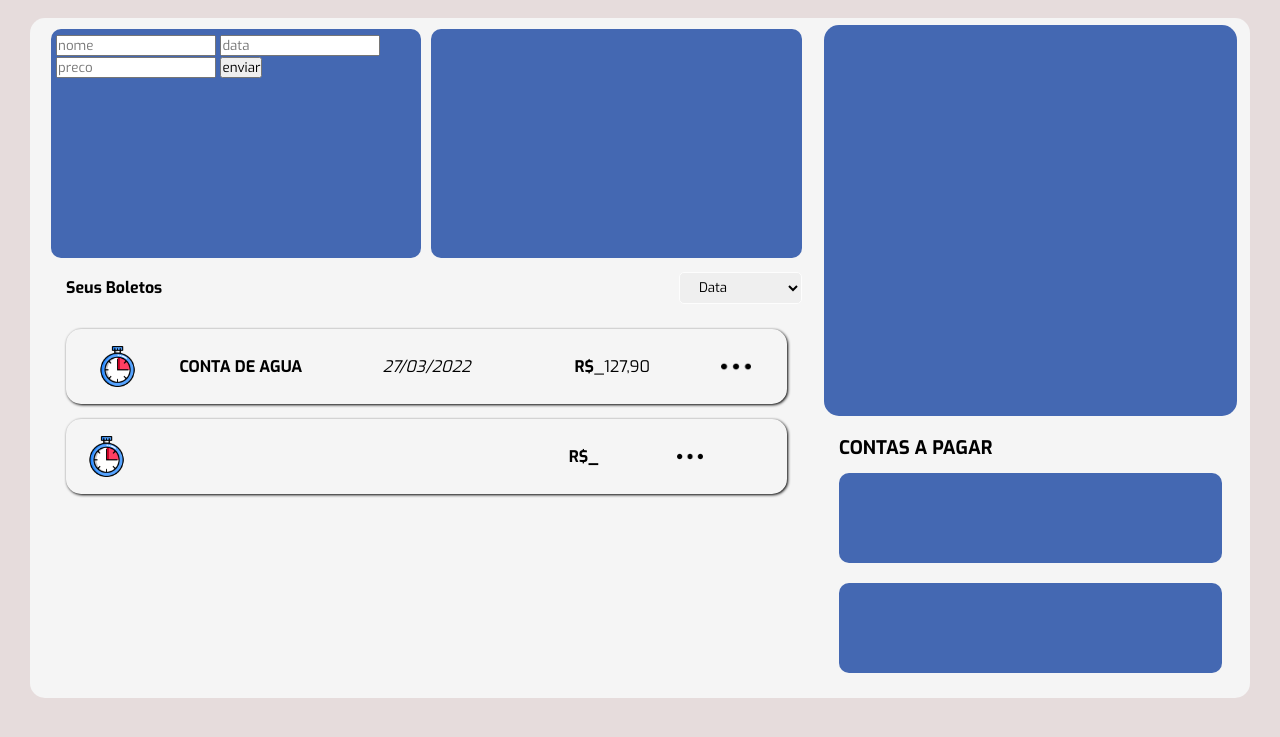
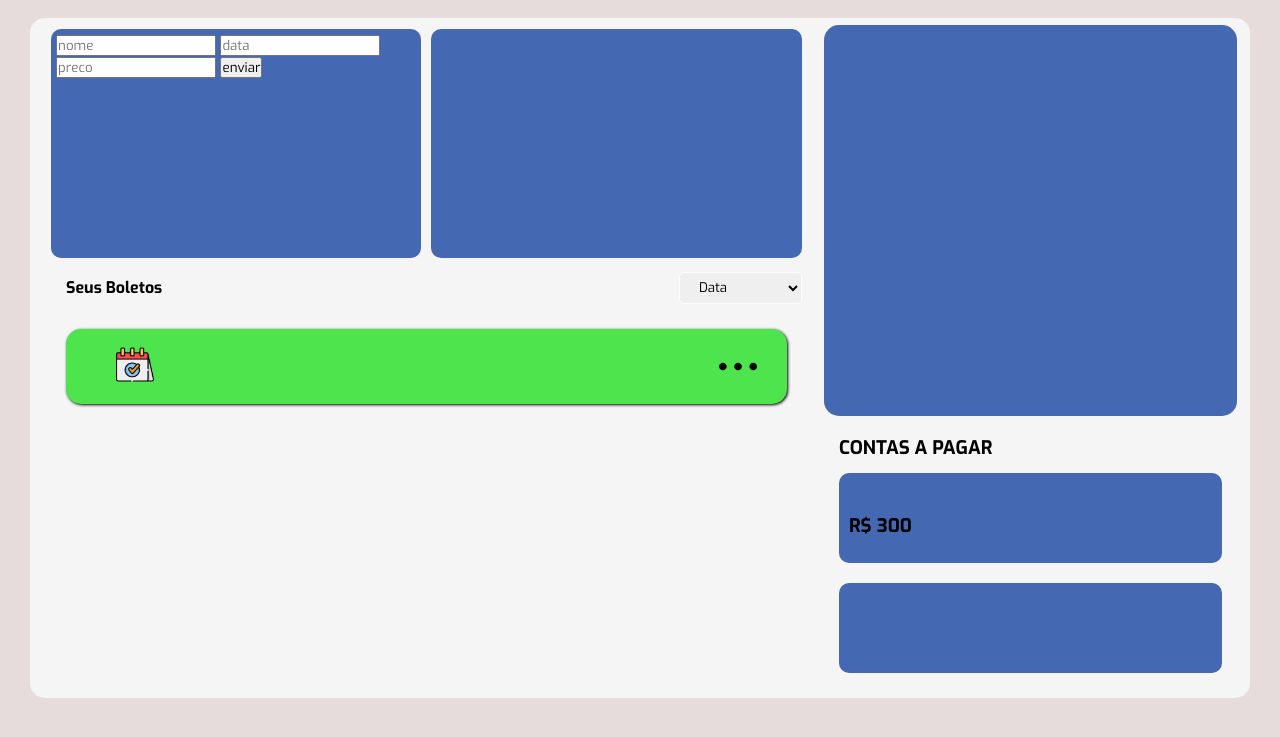
Before and after one commit to matheusjean28/financias, a plain HTML site: page index.html in a window 1280 px wide. Both pictures are taken after a click on the button "enviar". Shown: the part 67-804 px from the top of the page. Drawn offline with Linux system fonts and the light colour scheme.

Commit message:
salvando dados em objeto
dados salvos sem tratativa

```diff
--- a/index.html
+++ b/index.html
@@ -7,7 +7,6 @@
     <meta name="viewport" content="width=device-width, initial-scale=1.0">
     <link rel="stylesheet" href="style.css">
     <title>Document</title>
-    <script src="/script.js" defer ></script>
 
 </head>
 
@@ -33,17 +32,17 @@
         <div class="boletos">
             <div class="filtros">
                 <div class="card-filtros-1">
-                        <input id="name" type="text" placeholder="nome"/>
-                        <input id="data" type="text" placeholder="data"/>
-                        <input id="price" type="text" placeholder="preco"/>
+                    <input id="name" type="text" placeholder="nome" />
+                    <input id="data" type="text" placeholder="data" />
+                    <input id="price" type="text" placeholder="preco" />
 
-                        <button id="submit">enviar</button>
+                    <button id="submit">enviar</button>
                 </div>
                 <div class="card-filtros-2"></div>
             </div>
 
             <div class="vencimentos-boletos">
-                <div class="ordenar" >
+                <div class="ordenar">
                     <p>Seus Boletos</p>
                     <select name="filtrosBoletosStatus" class="ordenar-conteiner">
                         <option value="volvo">Data</option>
@@ -53,18 +52,9 @@
                     </select>
                 </div>
 
-                <div   class="conteiner-boletos-vencimentos">
+                <div class="conteiner-boletos-vencimentos">
                     <ul id="ul-lista">
-                        <li class="">
-                        <div  class="item-lista-boleto ">
-                                <div class="img-item"><img src="/src/cronometro.png" alt=""></div>
-                                <div class="tag-item">CONTA DE AGUA</div>
-                                <div class="date-item">27/03/2022</div>
-                                <div class="price-item"><b>R$</b><p>_127,90</p>
-                                </div>
-                                <div class="more-item"><img src="/more.png" alt=""></div>
-                            </div>
-                        </li>
+
                     </ul>
                 </div>
 
@@ -75,7 +65,10 @@
             <div class="despesas">
                 <h3>CONTAS A PAGAR</h3>
                 <div class="vencimentos">
-                    <div class="card1"></div>
+                    <div class="card1">
+                        <h3> <b> R$ 300</b></h3>
+
+                    </div>
                     <div class="card2"></div>
                 </div>
             </div>
@@ -83,4 +76,5 @@
     </section>
 </body>
 
+<script src="/script.js" defer ></script>
 </html>
--- a/script.js
+++ b/script.js
@@ -1,18 +1,55 @@
 
-let nome = document.getElementById("name").value
-const enviar = document.getElementById("submit")
-const lista = document.getElementById("ul-lista")
-const price = document.getElementById("price").value
-const date = document.getElementById("data").value
-// criar a li
+// pegando informaçoes
+let enviar = document.getElementById('submit')
+let nome = document.getElementById('name')
+let data = document.getElementById('data')
+let preco = document.getElementById('price')
+
+//lista
+let list = document.getElementById('ul-lista')
 
 
-enviar.addEventListener("click", (e) => {
+//funcoes uteis
+let arraydedados = []
+
+function limparInputs() {
+    nome.value = ''
+    data.value = ''
+    price.value = ''
+}
+
+function juntardados() {
+    let name = nome.value;
+    let date = data.value
+    let preco = price.value
+
+
+        dadosData = { name, date, preco }
+        arraydedados.push(dadosData)
+
+        return [arraydedados]
+
+
+}
+let resultadodafuncao = juntardados()
+//
+
+//criar elemento
+function criarElement() {
+    let item = document.createElement('li')
+    list.appendChild(item)
+    item.classList.add('pago')
+    item.innerHTML = `<button id="btnOk"><img src="/evento.png" alt=""></button><p>${nome.value}</p><p>${data.value}</p><p id="valor"><b></b>${price.value}</p><img src="/more.png" alt="">`
+    list.appendChild(item)
+    limparInputs()
+}
+
+
+//eventos
+enviar.addEventListener('click', (e) => {
     e.preventDefault()
-        const elemento = document.createElement('li')
-        // adicionar o elemento html
-        elemento.innerHTML = `<div class="img-item"><img src="/src/cronometro.png" alt=""></div><div class="tag-item">${nome}</div><div class="date-item">${date}</div><div class="price-item"><b>R$_</b><P>${price}</p><div class="more-item"><img src="/more.png" alt=""></div>`
-        elemento.classList.add("item-lista-boleto")
-        lista.appendChild(elemento)
-    // adicionar a classe do elemento
+    juntardados()
+    criarElement()
+    console.log(resultadodafuncao[0])
+
 })
--- a/style.css
+++ b/style.css
@@ -162,66 +162,33 @@ header {
   margin: 15px;
   border-radius: 15px;
   box-shadow: 1px 1px 3px ;
+  display: flex;
+  justify-content: space-between;
+  align-items: center;
+  padding: 0 30px;
+}
+.conteiner-boletos-vencimentos ul li button {
+  height: 100%;
+  padding:  0 20px;
+  background: none;
+  border: none;
+}
+.conteiner-boletos-vencimentos ul li p {
+flex: 4;
+margin-left: 20px;
+}
+.conteiner-boletos-vencimentos ul li button img,.conteiner-boletos-vencimentos ul li img {
+  height: 50%;
+
 }
 
-.item-lista-boleto {
-  display: flex;
-  align-items: center;
-  height: 100%;
-  margin: 0 15px;
-  justify-content: space-between;
-}
 .pago {
 background-color: rgb(78, 228, 78);
 text-decoration: line-through;
 }
 
-.item-lista-boleto div {
-  height: 90%;
-  align-items: center;
-  display: flex;
-}
-.img-item {
-  flex: 1;
-  display: flex;
-  align-items: center;
-  justify-content: center;
-}
 
-.img-item img {
-  height: 70%;
-  background-position: cover;
-}
 
-.tag-item {
-  flex: 3;align-items: center;
-  display: flex;
-  justify-content: center;
-  font-weight: bold;
-}
-.date-item {
-  flex: 3;
-  font-style: italic;
-  align-items: center;
-  display: flex;
-  justify-content: center;
-}
-.price-item {
-  display: flex;
-  align-items: center;
-  justify-content: center;
-  flex: 3;
-}
-.more-item {
-  display: flex;
-  align-items: center;
-  justify-content: center;
-  flex: 1;
-}
-.more-item img {
-  height: 50%;
-  background-position: cover;
-}
 
 /* parte da direita */
 .carteira {
@@ -264,3 +231,9 @@ text-decoration: line-through;
   height: 40%;
   margin: 10px;
 }
+
+
+.card1 {
+  display: flex;
+  align-items: center;
+}
```
